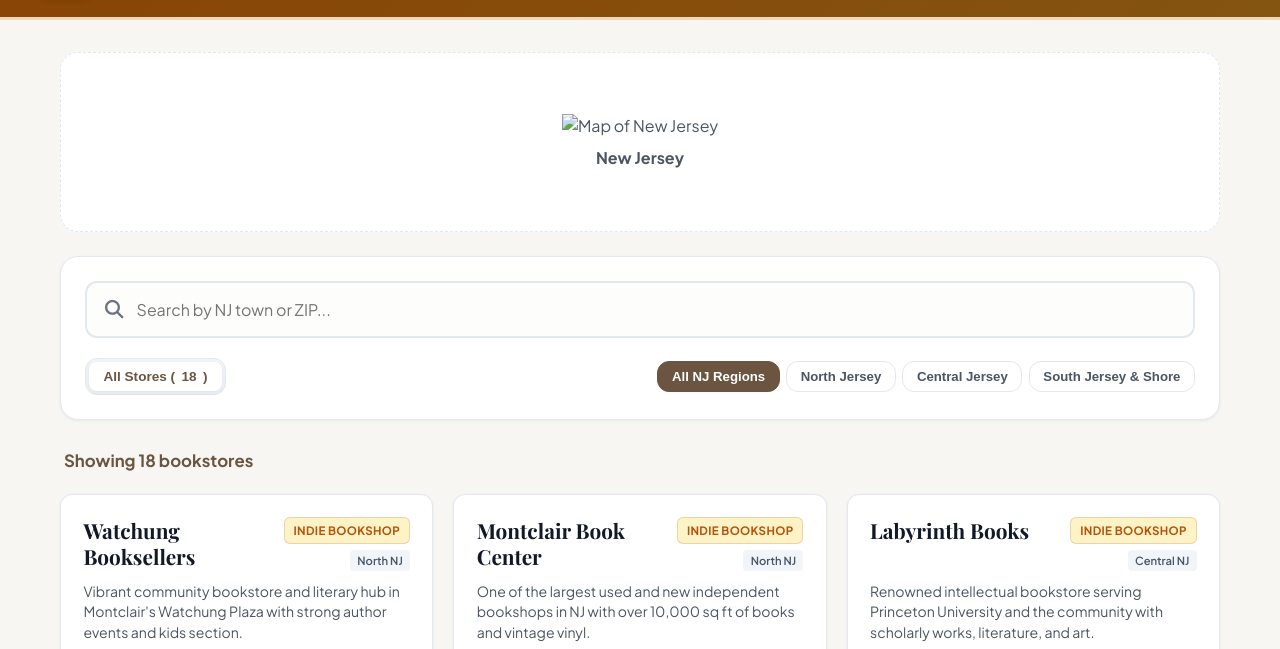
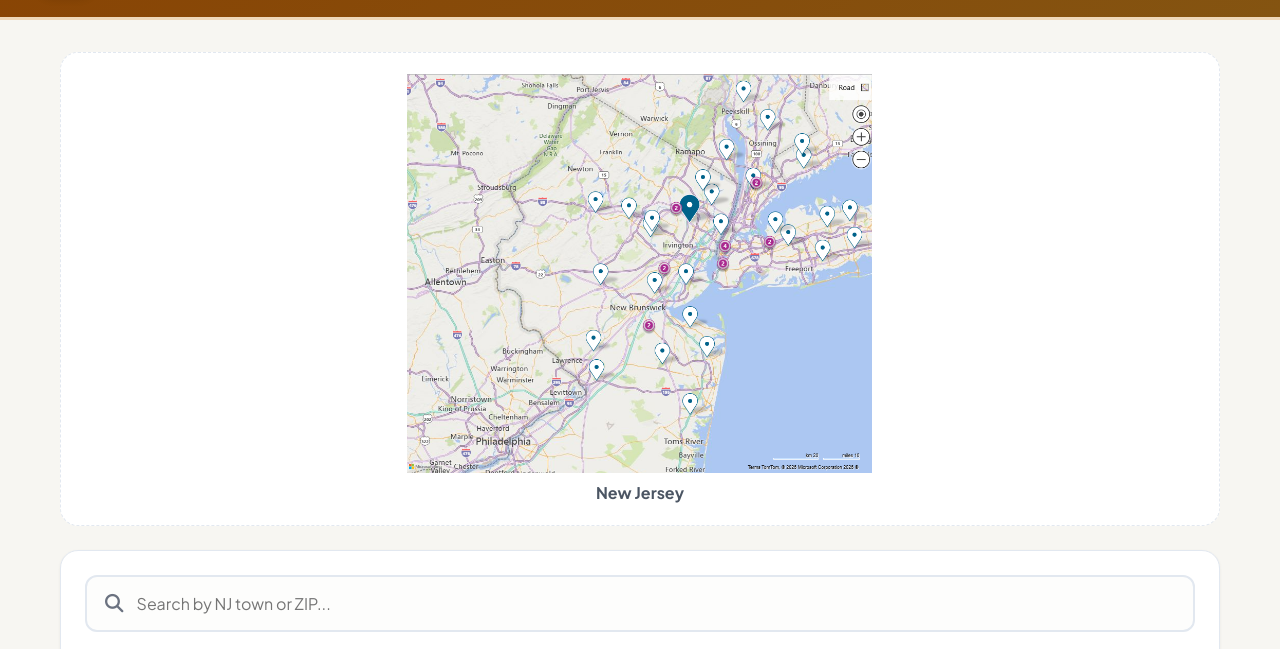
Before and after one commit to Marquez594/BookStore, a plain HTML site: page Front/store.html in a window 1280 px wide. Shown: the part 78-727 px from the top of the page. Drawn offline with nearby package versions, Linux system fonts and the light colour scheme; a web font is replaced by a local one.

Commit message:
Fix image source path for New Jersey map

```diff
--- a/Front/store.html
+++ b/Front/store.html
@@ -46,7 +46,7 @@
   <main class="main-container">
     <figure class="state-image-placeholder">
       <img
-        src="images/new-jersey.png"
+        src="image/new-jersey.png"
         alt="Map of New Jersey"
         data-image-fallback
         hidden
```
